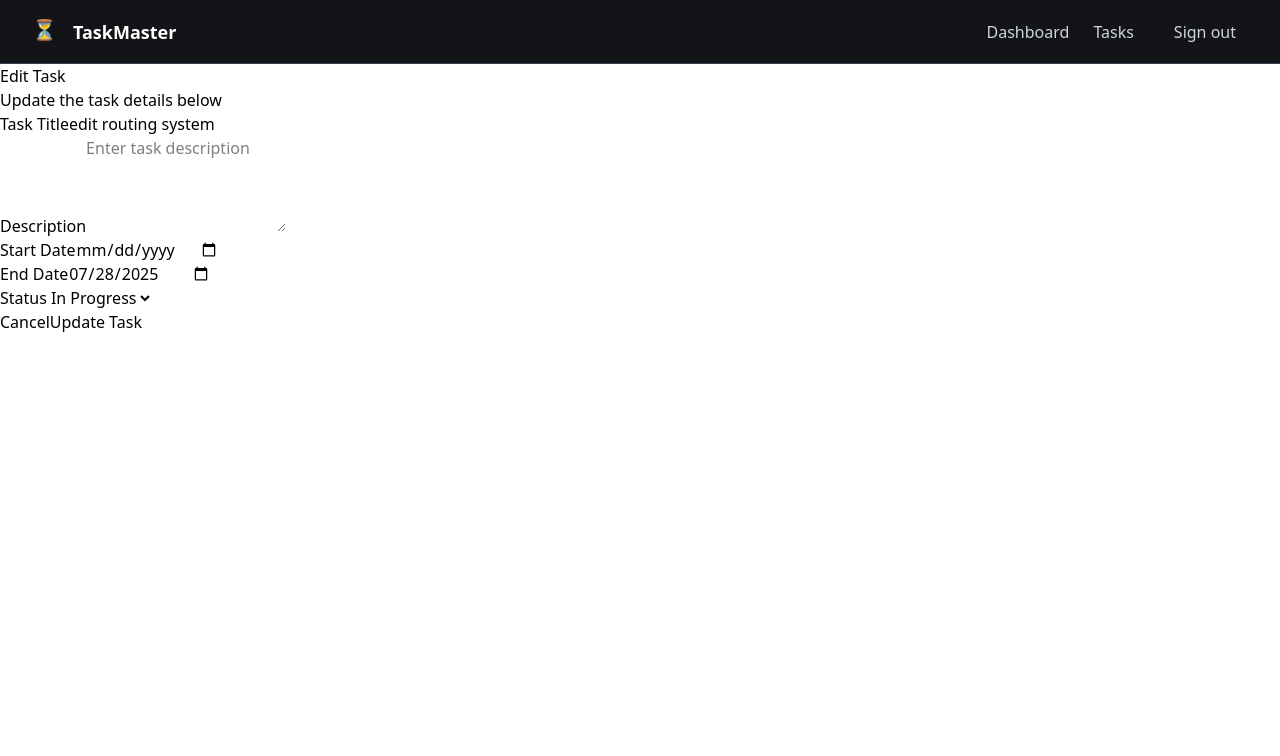
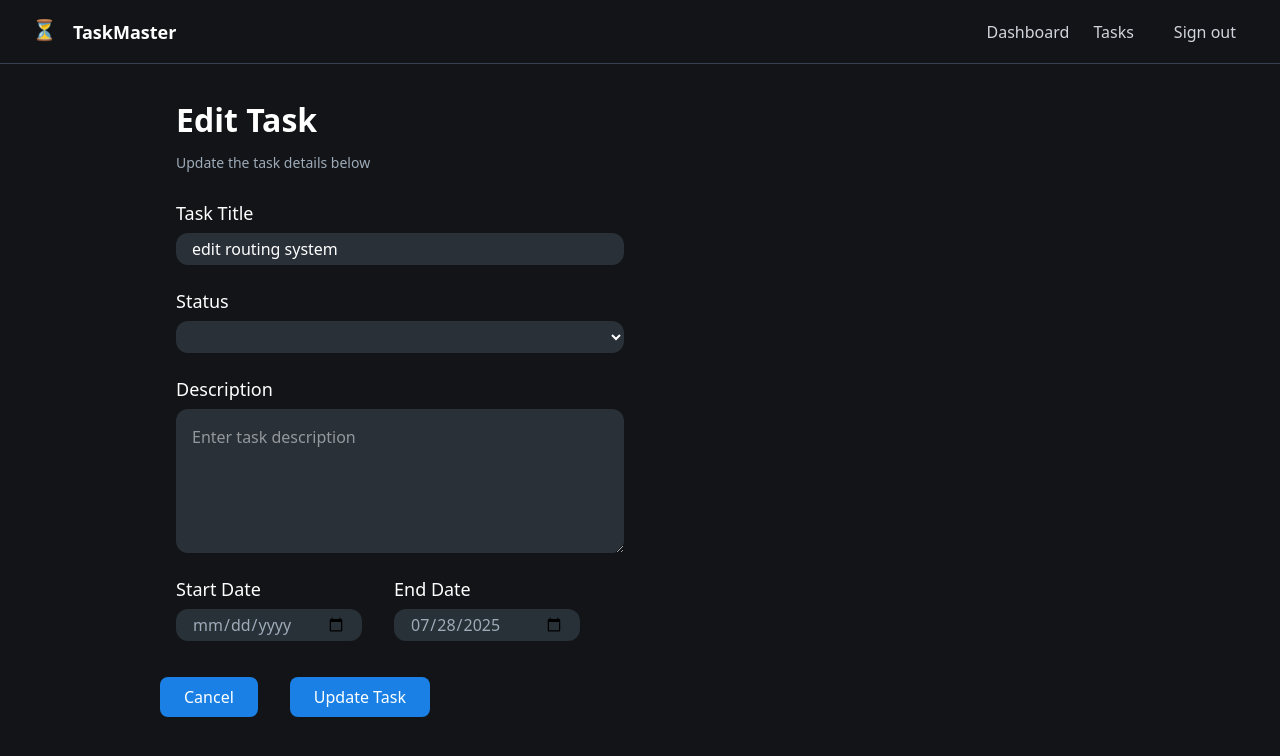
Before and after one commit to AhmedNAgy25/Task-Master, a React (Vite) app: page /edittask/1 in a window 1280 px wide. Shown: the top 756 px of the page. Built offline with nearby package versions, Linux system fonts and the light colour scheme.

Commit message:
EditTask

```diff
--- a/src/pages/EditTask.jsx
+++ b/src/pages/EditTask.jsx
@@ -101,17 +101,18 @@ function EditTask() {
 
   return (
     <>
-      <div className="edit-task-header">
-        <h2>Edit Task</h2>
-        <p>Update the task details below</p>
+     <div className="sm:w-full w-[1280px] h-[778px] bg-[#121417] py-5 px-40 ">
+      <div className="edit-task-header sm:w-full w-[960px] h-[105px] flex justify-between flex-col p-4 ">
+        <h2 className="sm:w-full w-[301px] h-[40px] font-bold text-[32px] leading-10 tracking-normal text-[#ffffff]">Edit Task</h2>
+        <p className="sm:w-full w-[303px] h-[21px] font-normal text-sm leading-[21px] tracking-normal text-[#9eabb8]">Update the task details below</p>
       </div>
 
       <form className="edittask-form" onSubmit={handleSubmit}>
-        <div className="input-scope">
-          <label className="edittask-label">Task Title</label>
+        <div className="input-scope sm:w-full max-w-[480px] h-[88px] py-3 px-4 gap-4 ">
+          <label className="edittask-label  sm:w-full w-[448px] h-8 font-medium text-lg leading-6 tracking-normal text-[#ffffff] block">Task Title</label>
           <input
             name="title"
-            className="edittask-input"
+            className="edittask-input sm:w-full max-w-[448px] h-8 rounded-xl p-4 bg-[#293038] text-[#ffffff]"
             type="text"
             placeholder="Enter task title"
             value={task.title}
@@ -119,51 +120,11 @@ function EditTask() {
             disabled={isLoading}
           />
         </div>
-
-        <div className="input-scope">
-          <label className="edittask-label">Description</label>
-          <textarea
-            name="description"
-            className="edittask-input"
-            placeholder="Enter task description"
-            value={task.description}
-            onChange={handleChange}
-            disabled={isLoading}
-            rows="4"
-          />
-        </div>
-
-        <div className="input-scope">
-          <label className="edittask-label">Start Date</label>
-          <input
-            name="startDate"
-            className="edittask-input"
-            type="date"
-            placeholder="Enter task start date"
-            value={task.startDate}
-            onChange={handleChange}
-            disabled={isLoading}
-          />
-        </div>
-
-        <div className="input-scope">
-          <label className="edittask-label">End Date</label>
-          <input
-            name="endDate"
-            className="edittask-input"
-            type="date"
-            placeholder="Enter task end date"
-            value={task.endDate}
-            onChange={handleChange}
-            disabled={isLoading}
-          />
-        </div>
-
-        <div className="input-scope">
-          <label className="edittask-label">Status</label>
+        <div className="input-scope sm:w-full max-w-[480px] h-[88px] py-3 px-4 gap-4">
+          <label className="edittask-label sm:w-full w-[448px] h-8 font-medium text-lg leading-6 tracking-normal text-[#ffffff] block">Status</label>
           <select
-            name="status"
-            className="edittask-input"
+            name="status "
+            className="edittask-input sm:w-full max-w-[448px] h-8 rounded-xl p-4 bg-[#293038] text-[#ffffff] "
             value={task.status}
             onChange={handleChange}
             disabled={isLoading}
@@ -173,22 +134,64 @@ function EditTask() {
           </select>
         </div>
 
+        <div className="input-scope sm:w-full max-w-[480px] h-[200px] py-3 px-4 gap-4">
+          <label className="edittask-label sm:w-full w-[448px] h-8 font-medium text-lg leading-6 tracking-normal text-[#ffffff] block">Description</label>
+          <textarea
+            name="description "
+            className="edittask-input sm:w-full max-w-[448px] h-[144px] rounded-xl p-4 bg-[#293038] text-[#ffffff]"
+            placeholder="Enter task description"
+            value={task.description}
+            onChange={handleChange}
+            disabled={isLoading}
+            rows="4"
+          />
+        </div>
+
+        <div className="input-scope sm:w-full max-w-[218px] h-[88px] py-3 px-4 gap-4 inline-block">
+          <label className="edittask-label sm:w-full w-[218px] h-8 font-medium text-lg leading-6 tracking-normal text-[#ffffff] block ">Start Date</label>
+          <input
+            name="startDate"
+            className="edittask-input sm:w-full w-[216px] h-8 rounded-xl p-4 bg-[#283038] text-[#9EABB8]"
+            type="date"
+            placeholder="Enter task start date"
+            value={task.startDate}
+            onChange={handleChange}
+            disabled={isLoading}
+          />
+        </div>
+
+        <div className="input-scope sm:w-full max-w-[218px] h-[88px] py-3 px-4 gap-4 inline-block">
+          <label className="edittask-label sm:w-full w-[218px] h-8 font-medium text-lg leading-6 tracking-normal text-[#ffffff] block">End Date</label>
+          <input
+            name="endDate"
+            className="edittask-input sm:w-full w-[216px] h-8 rounded-xl p-4 bg-[#283038] text-[#9EABB8]"
+            type="date"
+            placeholder="Enter task end date"
+            value={task.endDate}
+            onChange={handleChange}
+            disabled={isLoading}
+          />
+        </div>
+
+
+
         {error && <div className="edittask-error">{error}</div>}
 
-        <div className="form-actions">
+        <div className="form-actions text-white flex justify-items-start items-baseline gap-8 mt-6">
           <button
-            type="button"
-            className="cancel-btn"
+            type="button  "
+            className="cancel-btn bg-[#1A80E5] text-white font-medium px-6 py-2 rounded-lg hover:bg-[#176fc2] transition-colors"
             onClick={handleCancel}
             disabled={isLoading}
           >
             Cancel
           </button>
-          <button className="edittask-btn" type="submit" disabled={isLoading}>
+          <button className="edittask-btn bg-[#1A80E5] text-white font-medium px-6 py-2 rounded-lg hover:bg-[#176fc2] transition-colors" type="submit" disabled={isLoading}>
             {isLoading ? "Updating" : "Update Task"}
           </button>
         </div>
       </form>
+    </div>
     </>
   );
 }
```
